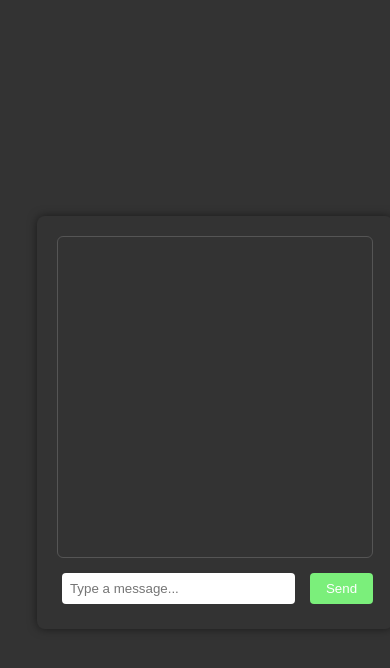
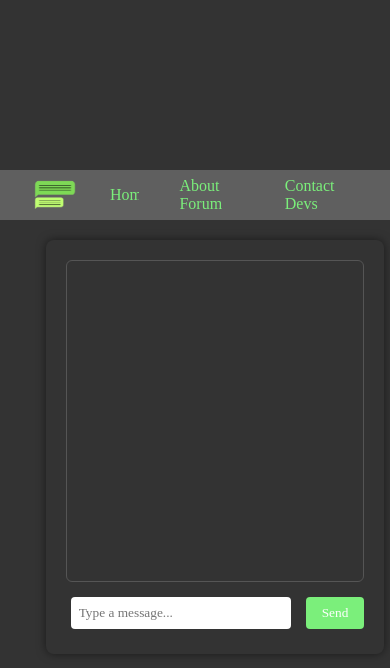
Before and after one commit to Nithinbharathi93/CanDoCrew, a plain HTML site: page newChat.html in a window 390 px wide. Both pictures are taken after typing "Sample" into the empty fields and a click on the button "Login". Drawn offline with Linux system fonts and the light colour scheme; files that its build step writes are made by us from their sources; no server answers.

Commit message:
Avlo dhaa

```diff
--- /dev/null
+++ b/css/newChatStyle.css
@@ -0,0 +1,136 @@
+
+* {
+    color: #fff;
+  }
+  .login-container {
+    width: 100%;
+    margin-top: 50%;
+    text-align: center;
+    background-color: #444;
+    padding: 20px;
+    border-radius: 8px;
+  }
+
+  input, #topic {
+    padding: 8px;
+    margin: 5px;
+    color: #000;
+  }
+
+  button {
+    padding: 8px 16px;
+    background-color: #7bef7b;
+    color: white;
+    border: none;
+    border-radius: 4px;
+    cursor: pointer;
+  }
+
+  button:hover {
+    box-shadow: 0 0 10px #a3eda3;
+  }
+
+  #loginMessage {
+    margin-top: 10px;
+  }
+
+  .chat-container {
+    display: flex;
+    margin-top: 25%;
+    align-items: center;
+    justify-content: space-around;
+    width: 100%;
+    padding: 20px;
+    border-radius: 8px;
+    box-shadow: 0 0 10px rgba(108, 103, 103, 0.5);
+}
+
+.chat-box {
+    height: 300px;
+    overflow-y: scroll;
+    padding: 10px;
+    border: 1px solid #555;
+    border-radius: 6px;
+}
+
+.input-container {
+    margin-top: 10px;
+    display: flex;
+    align-items: center;
+}
+
+.msgInpt {
+    flex: 1;
+    padding: 8px;
+    border-radius: 4px;
+    border: none;
+}
+
+.msgBtn {
+    padding: 8px 16px;
+    margin-left: 10px;
+    border: none;
+    border-radius: 4px;
+    background-color: #7bef7b;
+    color: #fff;
+    cursor: pointer;
+}
+
+
+.message {
+    background-color: #555;
+    border-radius: 5px;
+    max-width: 100%;
+}
+
+.message span {
+    font-family: 'Courier New', Courier, monospace
+}
+
+.message .sender {
+    padding-left: 3px;
+}
+
+.messageTime {
+    padding: 0 7px ;
+    text-align: end;
+    text-anchor: end;
+    font-size: 60%;
+    margin-bottom: 2%;
+}
+
+@media only screen and (max-width: 600px) {
+  body {
+    font-family: Arial, sans-serif;
+    font-size: 100%;
+    background-color: #333;
+    color: white;
+    width: 100%;
+    margin: 0;
+    display: flex;
+    justify-content: center;
+    align-items: center;
+    height: 100vh;
+  }
+  .login-container {
+    display: block;
+    align-items: center;
+    width: auto;
+    height: max-content;
+  }
+  .login-container #loginForm {
+    display: flex;
+    flex-direction: column;
+  }
+  .login-container #loginForm button {
+    margin: 5px 0;
+  }
+  .chat-container {
+    display: flex;
+    width: 100%;
+    margin: 20px 0;
+    padding: 20px;
+    border-radius: 8px;
+    box-shadow: 0 0 10px rgba(0, 0, 0, 0.5);
+  }
+}
--- a/newChat.html
+++ b/newChat.html
@@ -4,25 +4,16 @@
   <meta charset="UTF-8">
   <meta name="viewport" content="width=device-width, initial-scale=1">
   <title>Chat</title>
-  <link rel="stylesheet" href="styles.css">
   <script src="https://www.gstatic.com/firebasejs/8.6.1/firebase-app.js"></script>
   <script src="https://www.gstatic.com/firebasejs/8.6.1/firebase-database.js"></script>
+  <link rel="stylesheet" href="./css/forumStyles.css">
   <style>
-    body {
-    font-family: Arial, sans-serif;
-    font-size: 100%;
-    background-color: #333;
-    color: white;
-    margin: 0;
-    display: flex;
-    flex-direction: column;
-    justify-content: center;
-    align-items: center;
-    height: 100vh;
+  * {
+    color: #fff;
   }
-
   .login-container {
     width: 100%;
+    margin-top: 50%;
     text-align: center;
     background-color: #444;
     padding: 20px;
@@ -32,6 +23,7 @@
   input, #topic {
     padding: 8px;
     margin: 5px;
+    color: #000;
   }
 
   button {
@@ -53,6 +45,9 @@
 
   .chat-container {
     display: flex;
+    margin-top: 25%;
+    align-items: center;
+    justify-content: space-around;
     width: 100%;
     padding: 20px;
     border-radius: 8px;
@@ -152,6 +147,14 @@
   </style>
 </head>
 <body>
+  <div class="menuBar">
+        <img src="./asstes/logo.png" class="appLogo" alt="Logo">
+        <div class="navBar">
+            <a class="nav-items" href="./forum.html">Home</a>
+            <a class="nav-items" href="#">About Forum</a>
+            <a class="nav-items" href="#">Contact Devs</a>
+        </div>
+    </div>
   <div class="container">
     <div id="loginCont" class="login-container">
       <h2>Login</h2>
@@ -159,10 +162,11 @@
         <input type="text" id="username" placeholder="Username" required>
         <!-- <input type="password" id="password" placeholder="Password" required> -->
         <select name="topic" id="topic">
-            <option value="Med">Medical</option>
+            <option value="Med" selected="selected">Medical</option>
             <option value="Edu">Education</option>
             <option value="Cod">Coding</option>
           </select>
+          <input type="hidden" name="selectedTopic" id="selectedTopicValue">
         <button id="loginButton" type="submit">Login</button>
         <p id="loginMessage"></p>
       </form>
@@ -194,11 +198,18 @@ firebase.initializeApp(firebaseConfig);
 // Get a reference to the database service
 var database = firebase.database();
 
+let selectedTopic = '';
 
 document.getElementById('loginForm').addEventListener('submit', function(event) {
   event.preventDefault();
 
   const enteredUsername = document.getElementById('username').value;
+  const selectedTopic1 = document.getElementById('topic').value;
+  const selectedTopicInput = document.getElementById('selectedTopicValue');
+  selectedTopicInput.value = selectedTopic1;
+  selectedTopic = selectedTopic1;
+
+// Rest of your form submission logic...
 
   // Verify username and password
 
@@ -213,33 +224,43 @@ document.getElementById('loginForm').addEventListener('submit', function(event)
         document.getElementById('messageInput').disabled = false;
         document.querySelector('.msgBtn').disabled = false;
         document.getElementById('username').value = '';
+        document.getElementById('topic').value = '';
+        document.getElementById('selectedTopicValue').velue = '';
         document.getElementById('username').disabled = true;
+        document.getElementById('topic').disabled = true;
+        document.getElementById('selectedTopicValue').disabled = true;
         document.getElementById('loginButton').disabled = true;
+        loginContainer = document.getElementById("loginCont");
+        loginContainer.remove();
 
 
         // // Display previous messages (you might have a function for this)
-        displayPreviousMessages();
-        loginContainer = document.getElementById("loginCont");
-        loginContainer.remove();
-});
+        displayPreviousMessages(selectedTopic);
+      });
+
+      async function getTopic() {
+          return selectedTopic;  // Return the retrieved value
+        }
+
 
 let messageListener = null;
-function displayPreviousMessages() {
-
+function displayPreviousMessages(selectedTopic) {
   if (messageListener !== null) {
-    database.ref('data').off('child_added', messageListener);
+    database.ref(`data/`).off('child_added', messageListener);
   }
 
-  // Add new listener
   messageListener = function(snapshot) {
     var childData = snapshot.val();
+    // Process the retrieved data here (e.g., display messages)
     displayMessage(childData.username, childData.message, childData.timestamp);
   };
-  database.ref('data').on('child_added', messageListener);
- }
+
+  database.ref(`data/`).on('child_added', messageListener);
+  console.log(getTopic());
+}
+
 
  function displayMessage(username, message, timestamp) {
-
    var parts = timestamp.split(" ");
    var timeSent = parts[4]; // The time is the fifth element in the array
 
@@ -268,20 +289,20 @@ function sendMessage() {
     const timestamp = new Date().toLocaleString(); // Get current timestamp
     const dataToWrite = `${username},${message},${timestamp}\n`; // Data to write to CSV
 
-    // messageElement.innerHTML = `<span class="sender">${username}:</span> <span class="message-text">${message}</span>`;
-    chatBox.appendChild(messageElement);
-
-
-    // Write new data to the database
+    // Update the database reference to include the selected topic
     database.ref(`data/${username}${Date.now()}`).set({
       username: username,
       message: message,
       timestamp: Date().toString()
     });
 
-  document.getElementById('messageInput').value = '';
+    // messageElement.innerHTML = `<span class="sender">${username}:</span> <span class="message-text">${message}</span>`;
+    chatBox.appendChild(messageElement);
+
+    document.getElementById('messageInput').value = '';
   }
- }
+}
+
 
   </script>
 </body>
```
Also changed, not shown: chat.html (+41 -1 lines), forum.html (+1 -1 lines).
